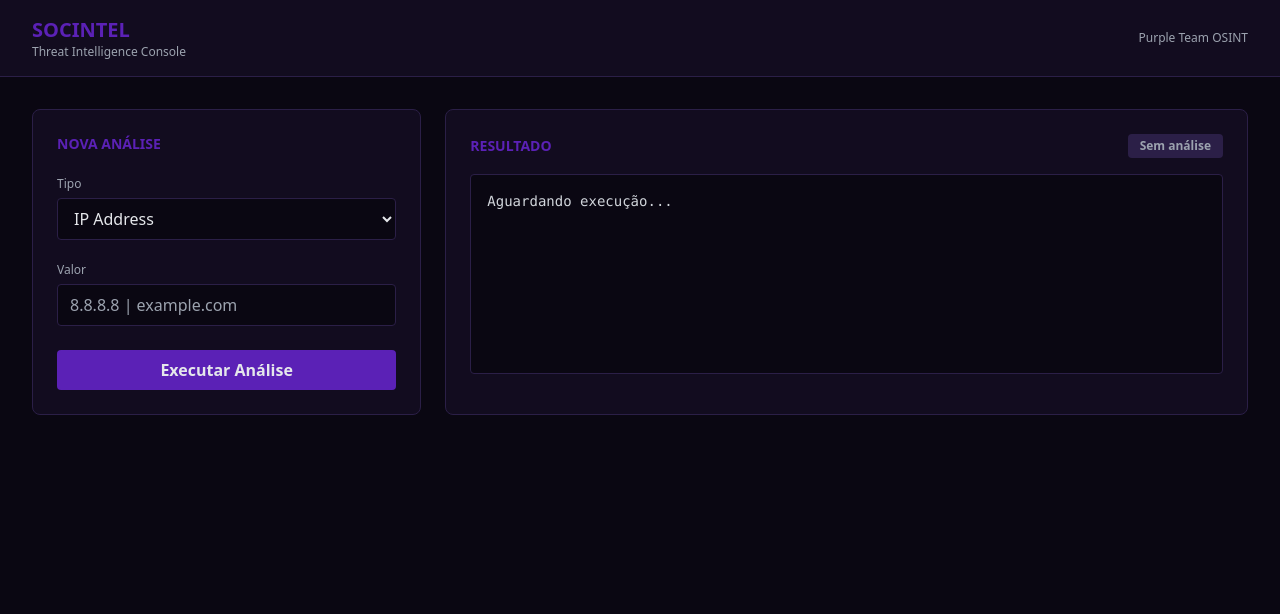
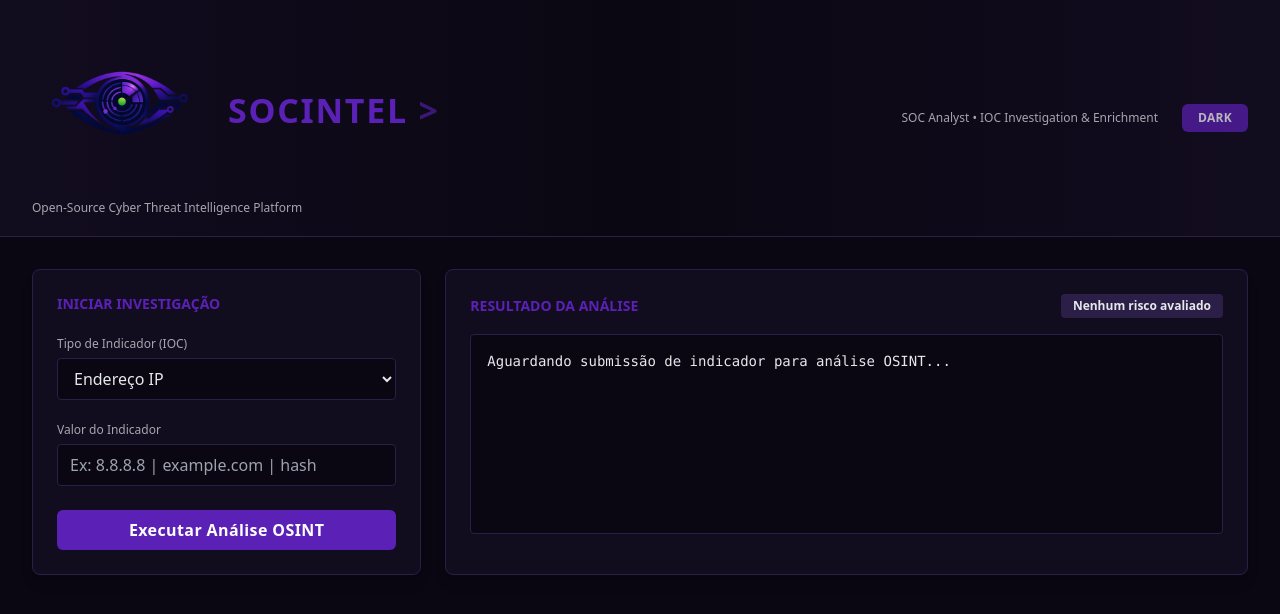
Before and after one commit to Just1cup/socintel, a website: page frontend/index.html in a window 1280 px wide. Drawn offline with nearby package versions, Linux system fonts and the light colour scheme.

Commit message:
Theme Button

```diff
--- /dev/null
+++ b/frontend/assets/style.css
@@ -0,0 +1,41 @@
+
+#links a,
+#links button,
+#links div {
+  display: block;
+  padding: 0.6rem 0.9rem;
+  border-radius: 0.375rem;
+  background-color: var(--color-bg);
+  border: 1px solid var(--color-border);
+  color: var(--color-text);
+  transition: background-color 0.2s, color 0.2s, border-color 0.2s;
+}
+
+#links a:hover,
+#links button:hover {
+  background-color: var(--color-primary-soft);
+  color: #ffffff;
+}
+
+
+    :root {
+      --color-bg: #0a0712;
+      --color-panel: #120c1f;
+      --color-primary: #5b21b6;
+      --color-primary-soft: #7c3aed;
+      --color-border: #2b1f47;
+      --color-text: #e5e7eb;
+      --toggle-bg: #5b21b6;
+      --toggle-text: #ffffff;
+    }
+
+    html.light {
+      --color-bg: #f9fafb;
+      --color-panel: #ffffff;
+      --color-primary: #dc2626;
+      --color-primary-soft: #ef4444;
+      --color-border: #e5e7eb;
+      --color-text: #111827;
+      --toggle-bg: #dc2626;
+      --toggle-text: #ffffff;
+    }
--- a/frontend/index.html
+++ b/frontend/index.html
@@ -3,7 +3,7 @@
 <head>
   <meta charset="UTF-8" />
   <title>SOCINTEL</title>
-
+  <link rel="stylesheet" href="assets/style.css">
   <script src="https://cdn.tailwindcss.com"></script>
   <script>
     tailwind.config = {
@@ -17,86 +17,157 @@
             borderDark: "#2b1f47",
             success: "#22c55e",
             warning: "#facc15",
-          danger: "#ef4444"
+            danger: "#dc2626"
           }
         }
       }
     }
   </script>
+</head>
 
-<body class="bg-bg text-gray-200 font-sans min-h-screen">
+<body class="font-sans min-h-screen transition-colors duration-300"
+      style="background-color: var(--color-bg); color: var(--color-text);">
 
-  <!-- TOP BAR -->
-  <header class="border-b border-borderDark bg-panel px-8 py-4 flex justify-between items-center">
+  <header class="border-b px-8 py-5 flex justify-between items-center"
+          style="border-color: var(--color-border);
+                 background: linear-gradient(to right, var(--color-panel), var(--color-bg), var(--color-panel));">
+
     <div>
-      <h1 class="text-xl font-bold text-primary">SOCINTEL</h1>
-      <p class="text-xs text-gray-400">Threat Intelligence Console</p>
+      <h1 class="flex items-center gap-4 text-[34px] font-bold leading-none h-[180px]"
+          style="color: var(--color-primary);">
+        <img src="assets/logo.png" alt="" class="w-[180px] h-[180px] object-contain">
+        <span class="tracking-wider">
+          SOCINTEL <span class="opacity-60">&gt;</span>
+        </span>
+      </h1>
+
+      <p class="text-xs opacity-70">
+        Open-Source Cyber Threat Intelligence Platform
+      </p>
     </div>
-    <div class="text-xs text-gray-400">
-      Purple Team OSINT
+
+    <div class="flex items-center gap-6 text-xs opacity-70">
+      <span>SOC Analyst • IOC Investigation & Enrichment</span>
+
+<button id="themeToggle" class="px-4 py-1.5 rounded-md font-semibold tracking-wide transition-all duration-200" style="
+    background-color: var(--toggle-bg);
+    color: var(--toggle-text);
+  ">
+  DARK
+</button>
+
     </div>
   </header>
 
-  <!-- MAIN -->
   <main class="p-8 grid grid-cols-12 gap-6">
 
-    <!-- LEFT PANEL -->
-    <section class="col-span-4 bg-panel border border-borderDark rounded-lg p-6">
+    <section class="col-span-4 border rounded-lg p-6 shadow-lg"
+      style="
+        background-color: var(--color-panel);
+        border-color: var(--color-border);
+      ">
 
-      <h2 class="text-sm font-semibold text-primary mb-4 uppercase">
-        Nova Análise
+      <h2 class="text-sm font-semibold uppercase mb-4"
+          style="color: var(--color-primary);">
+        Iniciar Investigação
       </h2>
 
-      <label class="text-xs text-gray-400">Tipo</label>
+      <label class="text-xs opacity-70">
+        Tipo de Indicador (IOC)
+      </label>
+
       <select id="type"
-        class="w-full mb-4 mt-1 bg-bg border border-borderDark rounded px-3 py-2 focus:ring-2 focus:ring-primary outline-none">
-        <option value="ip">IP Address</option>
-        <option value="domain">Domain</option>
-        <option value="email">Email</option>
+        class="w-full mb-4 mt-1 rounded px-3 py-2 outline-none focus:ring-2"
+        style="
+          background-color: var(--color-bg);
+          border: 1px solid var(--color-border);
+          color: var(--color-text);
+        ">
+        <option value="ip">Endereço IP</option>
+        <option value="domain">Domínio</option>
+        <option value="email">Endereço de Email</option>
         <option value="url">URL</option>
         <option value="hash">Hash (MD5 / SHA1 / SHA256)</option>
       </select>
 
-      <label class="text-xs text-gray-400">Valor</label>
+      <label class="text-xs opacity-70">
+        Valor do Indicador
+      </label>
+
       <input id="value"
-        placeholder="8.8.8.8 | example.com"
-        class="w-full mt-1 bg-bg border border-borderDark rounded px-3 py-2 focus:ring-2 focus:ring-primary outline-none" />
+        placeholder="Ex: 8.8.8.8 | example.com | hash"
+        class="w-full mt-1 rounded px-3 py-2 outline-none focus:ring-2"
+        style="
+          background-color: var(--color-bg);
+          border: 1px solid var(--color-border);
+          color: var(--color-text);
+        " />
 
-      <button onclick="analyze()"
-        class="w-full mt-6 bg-primary hover:bg-purple-500 transition rounded py-2 font-semibold">
-        Executar Análise
+      <button id="pesquisa" onclick="analyze()"
+        class="w-full mt-6 rounded-md py-2 font-semibold tracking-wide transition-all duration-200"
+        style="
+          background-color: var(--color-primary);
+          color: #fff;
+        ">
+        Executar Análise OSINT
       </button>
 
     </section>
 
-    <!-- RIGHT PANEL -->
-    <section class="col-span-8 bg-panel border border-borderDark rounded-lg p-6 flex flex-col">
+    <section class="col-span-8 border rounded-lg p-6 flex flex-col shadow-lg"
+      style="
+        background-color: var(--color-panel);
+        border-color: var(--color-border);
+      ">
 
-      <!-- SCORE -->
       <div class="flex items-center justify-between mb-4">
-        <h2 class="text-sm font-semibold text-primary uppercase">
-          Resultado
+        <h2 class="text-sm font-semibold uppercase"
+            style="color: var(--color-primary);">
+          Resultado da Análise
         </h2>
 
         <div id="scoreBadge"
-          class="px-3 py-1 rounded text-xs font-bold bg-borderDark text-gray-400">
-          Sem análise
+          class="px-3 py-1 rounded text-xs font-bold"
+          style="
+            background-color: var(--color-border);
+            color: var(--color-text);
+          ">
+          Nenhum risco avaliado
         </div>
       </div>
 
-      <!-- OUTPUT -->
       <pre id="output"
-        class="flex-1 bg-bg border border-borderDark rounded p-4 text-sm font-mono overflow-auto text-gray-300">
-Aguardando execução...
+        class="flex-1 rounded p-4 text-sm font-mono overflow-auto"
+        style="
+          background-color: var(--color-bg);
+          border: 1px solid var(--color-border);
+          color: var(--color-text);
+        ">
+Aguardando submissão de indicador para análise OSINT...
       </pre>
 
       <div id="links" class="mt-4 space-y-2 text-sm"></div>
 
+    </section>
+  </main>
+  <script>
+    const toggle = document.getElementById('themeToggle');
+    const html = document.documentElement;
 
-    </section>
+    toggle.addEventListener('click', () => {
+      const isLight = html.classList.toggle('light');
+      toggle.textContent = isLight ? 'LIGHT' : 'DARK';
+    });
 
-  </main>
-
+     document.addEventListener('keydown', (event) => {
+    if (event.key === 'Enter') {
+      const btn = document.getElementById('pesquisa');
+      if (btn) {
+        btn.click();
+      }
+    }
+  });
+  </script>
   <script src="renderer.js"></script>
 </body>
 </html>
```
Also changed, not shown: frontend/assets/logo.png (added). Lines whose indentation alone changed are shown as unchanged.
